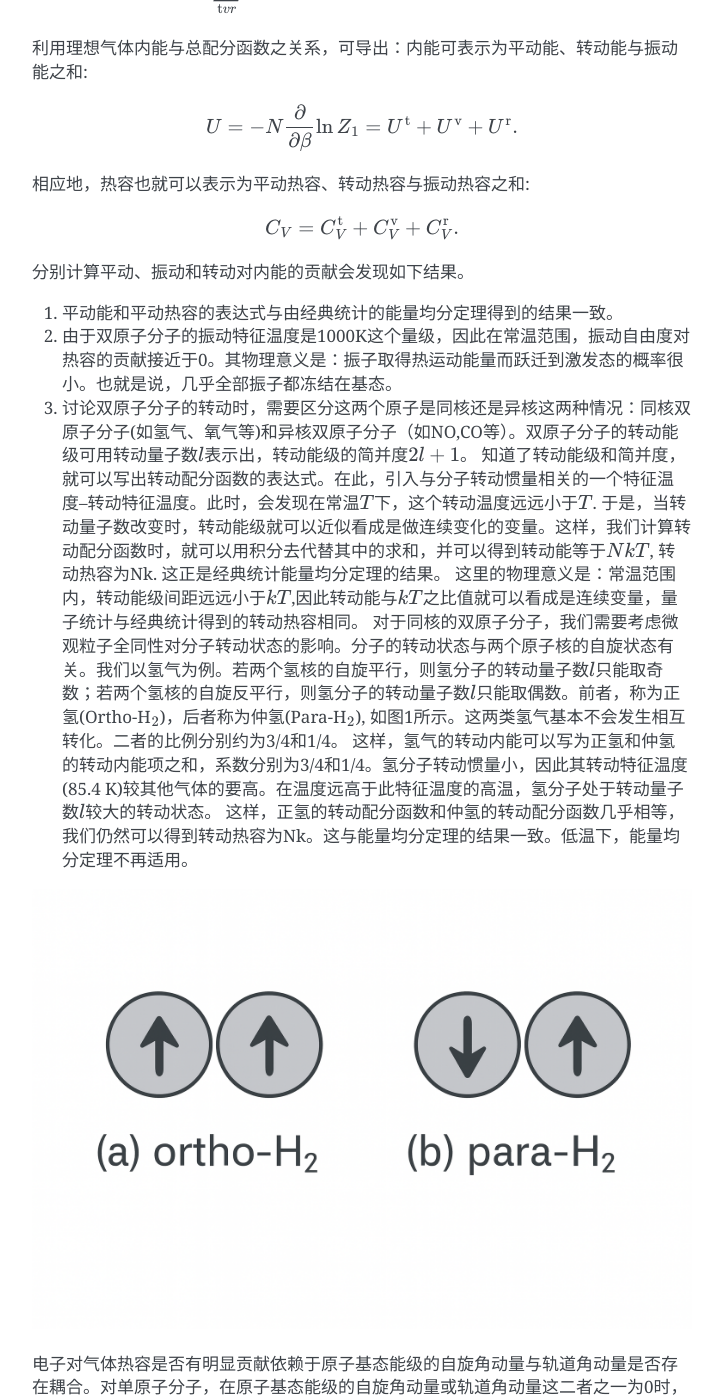
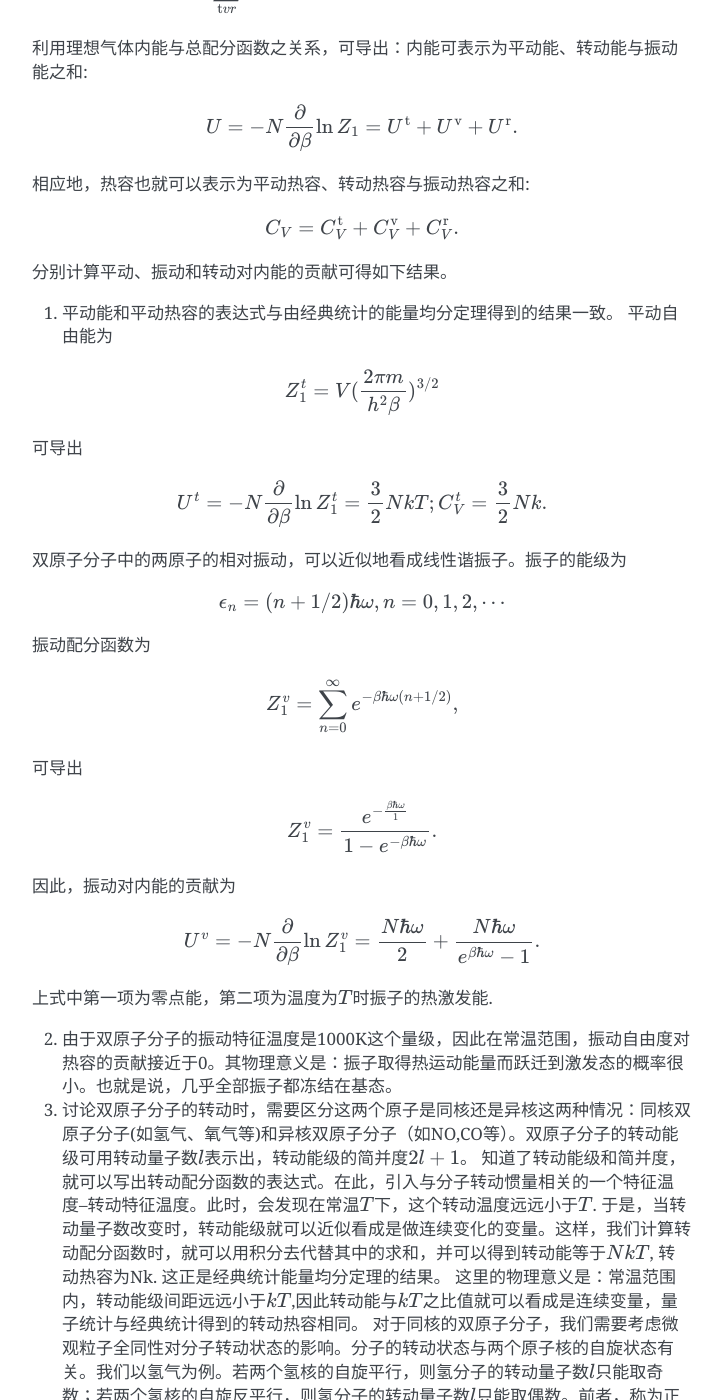
Before and after one commit to hg08/hg08.github.io, a Sphinx documentation site: the page built from doc/teaching/boltzmann_statistics_application_1.md, in a window 1280 px wide and 1400 px high, scrolled down 520 px. Shown: the whole window, without its empty margins (388-1110 px from the left). Built offline with Sphinx 7.4.7, drawn with Linux system fonts in a browser that asks for light colours.

Commit message:
update md file

````diff
--- a/doc/teaching/boltzmann_statistics_application_1.md
+++ b/doc/teaching/boltzmann_statistics_application_1.md
@@ -25,8 +25,34 @@ U = -N \frac{\partial}{\partial \beta}\ln Z_1  = U^\text{t} +  U^\text{v} + U^\t
 C_V = C_V^\text{t} +  C_V^\text{v} + C_V^\text{r}.
 ```
 
-分别计算平动、振动和转动对内能的贡献会发现如下结果。
+分别计算平动、振动和转动对内能的贡献可得如下结果。
 1. 平动能和平动热容的表达式与由经典统计的能量均分定理得到的结果一致。
+平动自由能为
+```{math}
+Z_1^t = V(\frac{2\pi m}{h^2 \beta})^{3/2}
+```
+可导出
+```{math}
+U^t = -N\frac{\partial}{\partial \beta}\ln Z_1^t = \frac{3}{2}NkT; C_V^t = \frac{3}{2}Nk.
+```
+双原子分子中的两原子的相对振动，可以近似地看成线性谐振子。振子的能级为
+```{math}
+\epsilon_n = (n + 1/2) \hbar \omega, n = 0,1,2,\cdots
+```
+振动配分函数为
+```{math}
+Z_1^v = \sum_{n=0}^{\infty} e^{-\beta\hbar\omega (n+1/2)},
+```
+可导出
+```{math}
+Z_1^v = \frac{e^{-\frac{\beta\hbar\omega}{1}}}{1-e^{-\beta\hbar\omega}}.
+```
+因此，振动对内能的贡献为
+```{math}
+U^v = -N\frac{\partial}{\partial\beta}\ln Z_1^v = \frac{N\hbar\omega}{2} + \frac{N\hbar\omega}{e^{\beta\hbar\omega}-1}.
+```
+上式中第一项为零点能，第二项为温度为{math}`T`时振子的热激发能.
+
 2. 由于双原子分子的振动特征温度是1000K这个量级，因此在常温范围，振动自由度对热容的贡献接近于0。其物理意义是：振子取得热运动能量而跃迁到激发态的概率很小。也就是说，几乎全部振子都冻结在基态。
 3. 讨论双原子分子的转动时，需要区分这两个原子是同核还是异核这两种情况：同核双原子分子(如氢气、氧气等)和异核双原子分子（如NO,CO等）。双原子分子的转动能级可用转动量子数{math}`l`表示出，转动能级的简并度{math}`2l+1`。
 知道了转动能级和简并度，就可以写出转动配分函数的表达式。在此，引入与分子转动惯量相关的一个特征温度--转动特征温度。此时，会发现在常温{math}`T`下，这个转动温度远远小于{math}`T`.
````
